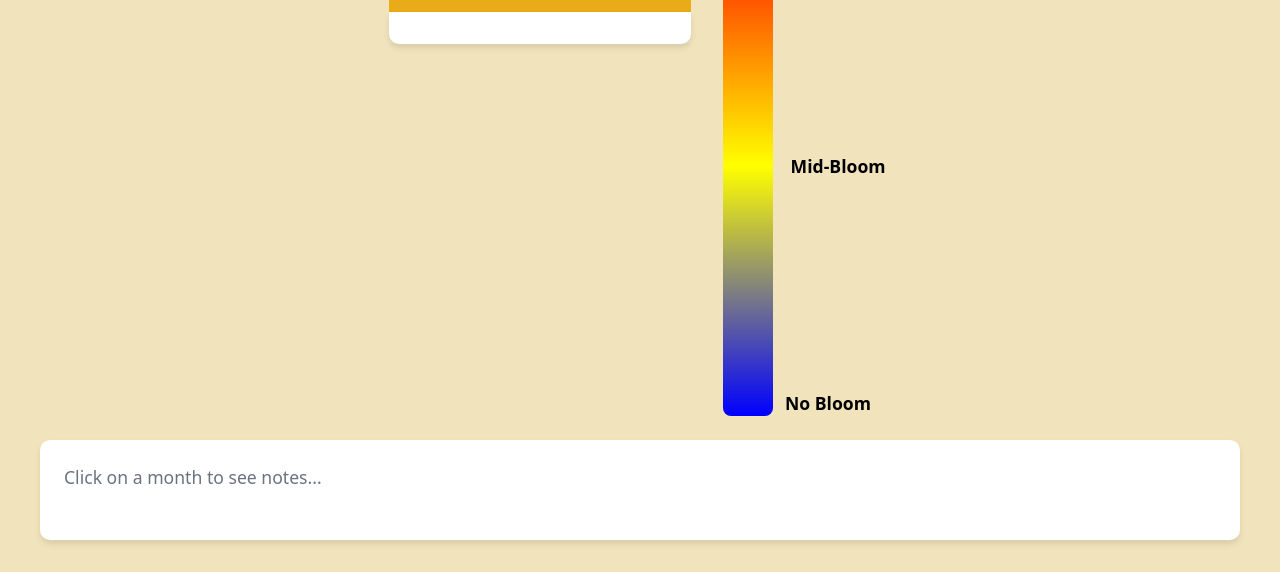
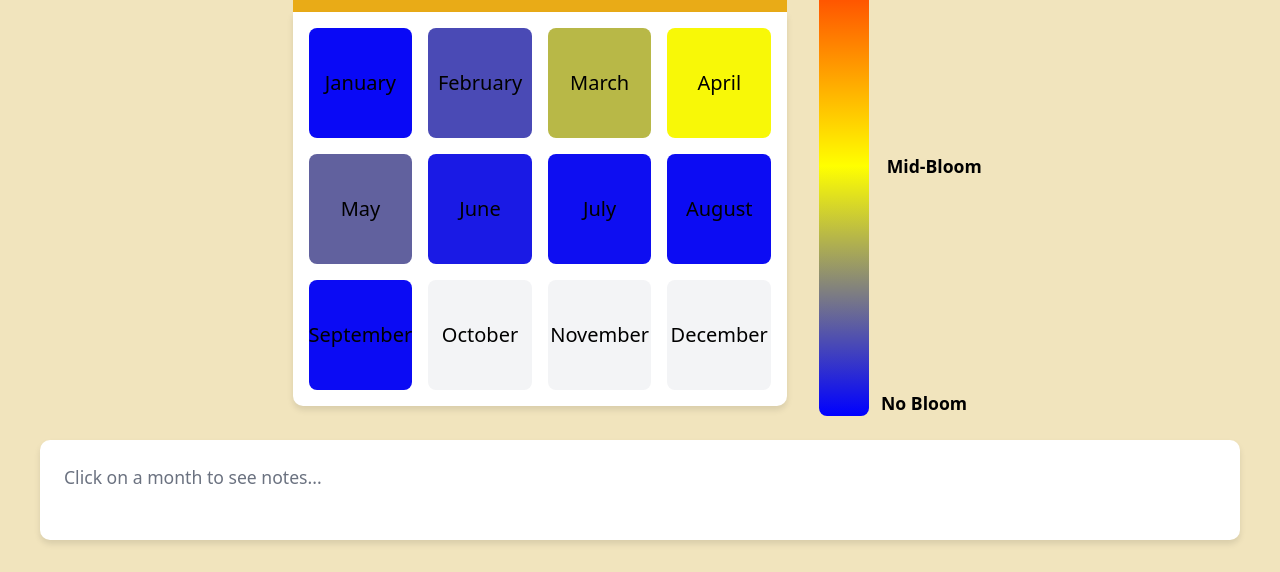
Before and after one commit to BeeAwareBloomWatch/BeeAwareBloomWatch.github.io, a plain HTML site: page data.html in a window 1280 px wide. Shown: the part 372-944 px from the top of the page. Drawn offline with nearby package versions, Linux system fonts and the light colour scheme; no server answers.

Commit message:
Update data.html

```diff
--- a/data.html
+++ b/data.html
@@ -154,8 +154,8 @@
 
             async function loadClimateData() {
                 // Two files: Carrizo Plain (CP) and Antelope Valley (AP)
-                const files = { "Carrizo Plain": "DataSets - NASAPOWER_CP.csv",
-                                "Antelope Valley": "DataSets - NASAPOWER_AV.csv" };
+                const files = { "Carrizo Plain": "data/DataSets - NASAPOWER_CP.csv",
+                                "Antelope Valley": "data/DataSets - NASAPOWER_AV.csv" };
 
                 for (const [loc, file] of Object.entries(files)) {
                     const text = await fetchCSV(file);
```
